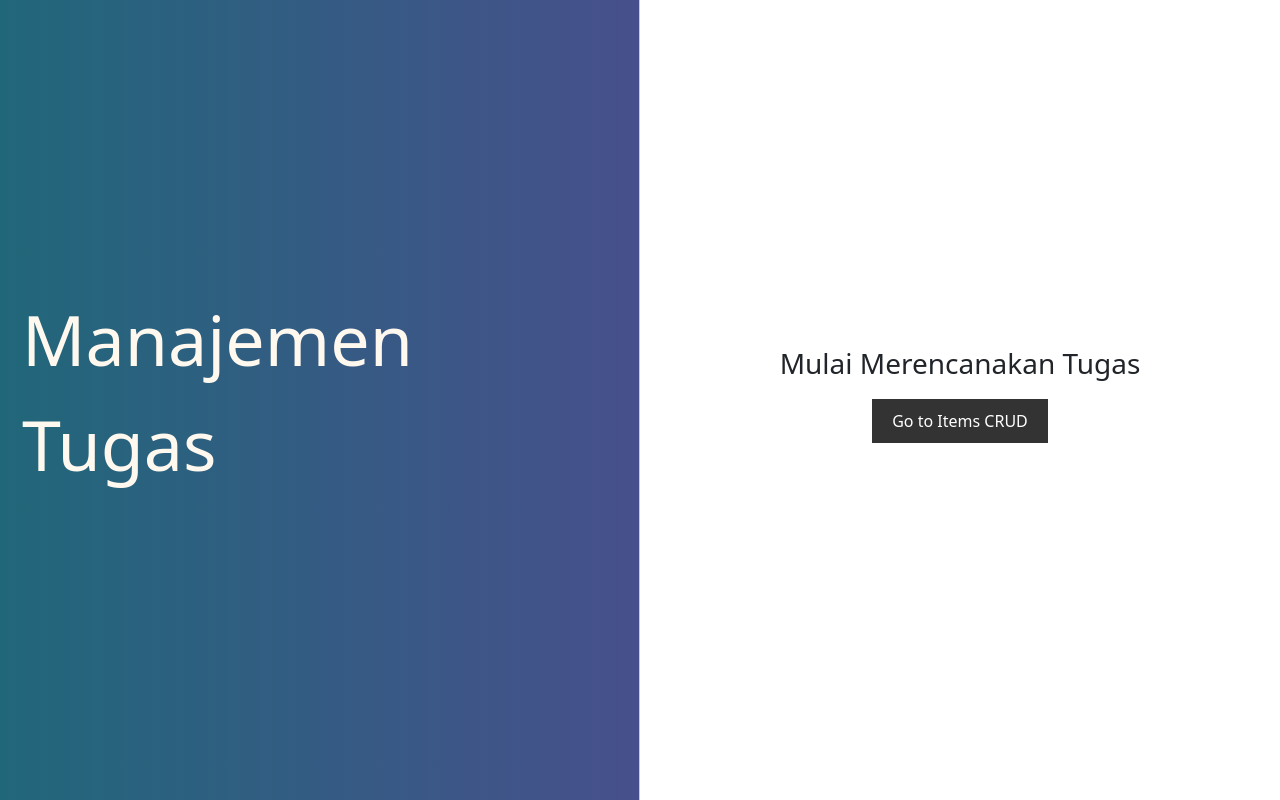
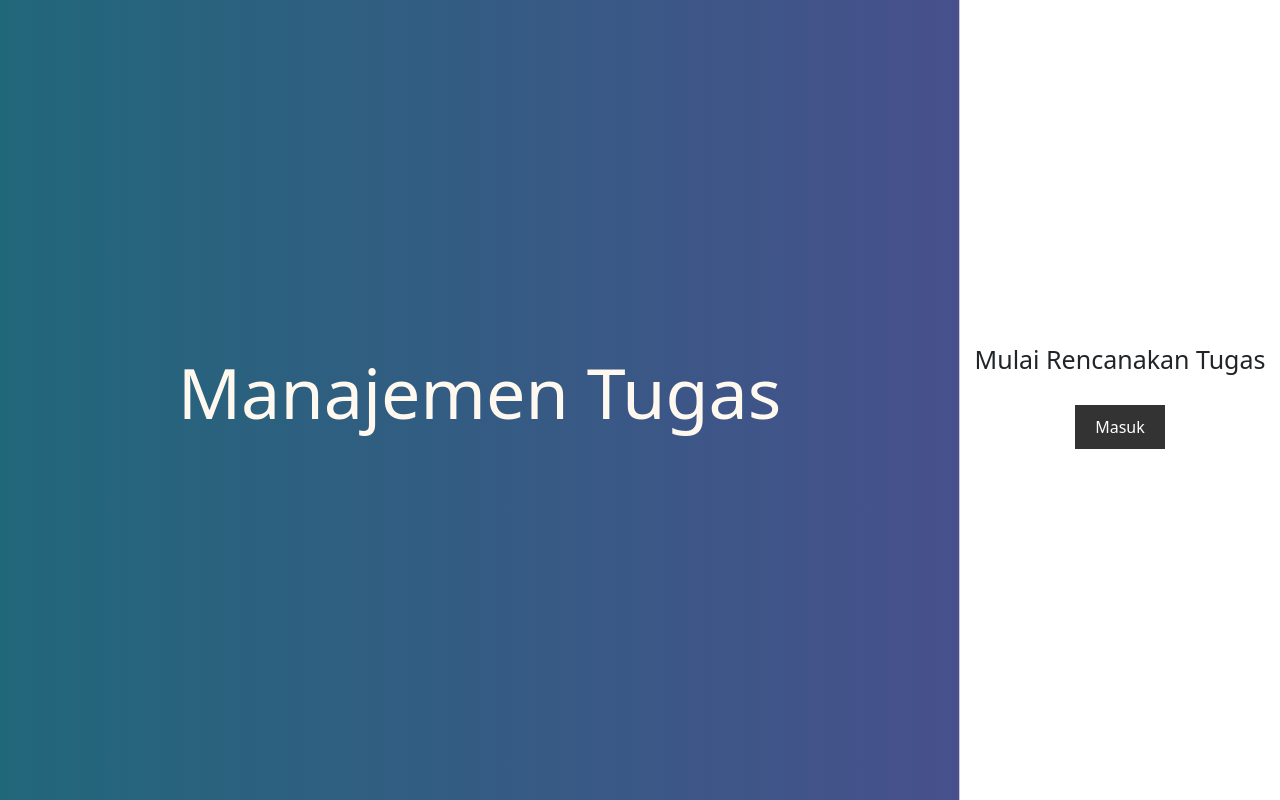
Before and after one commit to sonus69/FP-PSO-Kelompok-8, a website: page public/index.html in a window 1280 px wide. Drawn offline with nearby package versions, Linux system fonts and the light colour scheme.

Commit message:
edit tampilan dikit

```diff
--- a/public/index.html
+++ b/public/index.html
@@ -21,13 +21,13 @@
 
     <div class="container-fluid full-height">
         <div class="row full-height">
-            <div class="col-md-6 d-flex flex-column justify-content-center align-items-center gradient-bg" style="border-right: 1px solid #ccc;">
+            <div class="col-md-9 d-flex flex-column justify-content-center align-items-center gradient-bg" style="border-right: 1px solid #ccc;">
                 <p style="padding: 10px; font-size: 70px; color: rgb(255, 248, 239);">Manajemen Tugas</p>
             </div>
-            <div class="col-md-6 d-flex flex-column justify-content-center align-items-center">
-                <h3>Mulai Merencanakan Tugas</h3>
+            <div class="col-md-3 d-flex flex-column justify-content-center align-items-center">
+                <p style="font-size: 25px; text-align:center;">Mulai Rencanakan Tugas</p>
                 <div style="padding: 10px; border: none; cursor: default;">
-                    <button onclick="location.href='/crud'" style="padding: 10px 20px; background-color: #333; color: white; border: none; cursor: pointer;">Go to Items CRUD</button>
+                    <button onclick="location.href='/crud'" style="padding: 10px 20px; background-color: #333; color: white; border: none; cursor: pointer;">Masuk</button>
                 </div>
             </div>
         </div>
```
